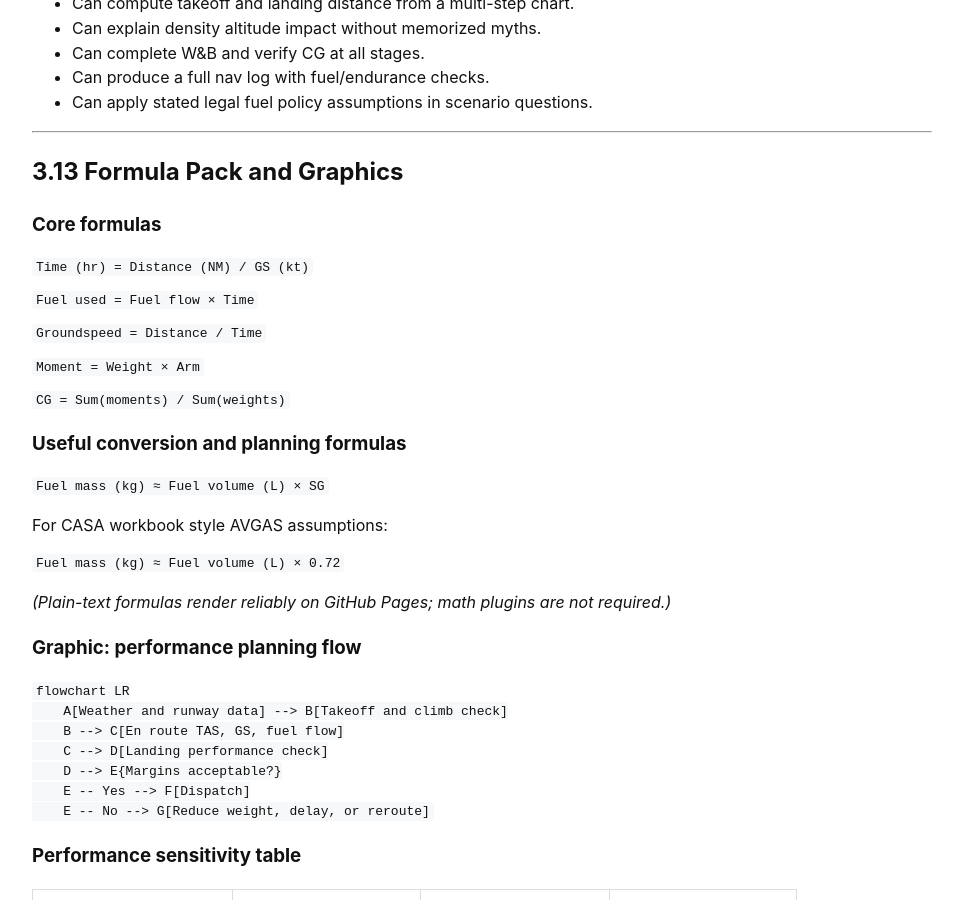
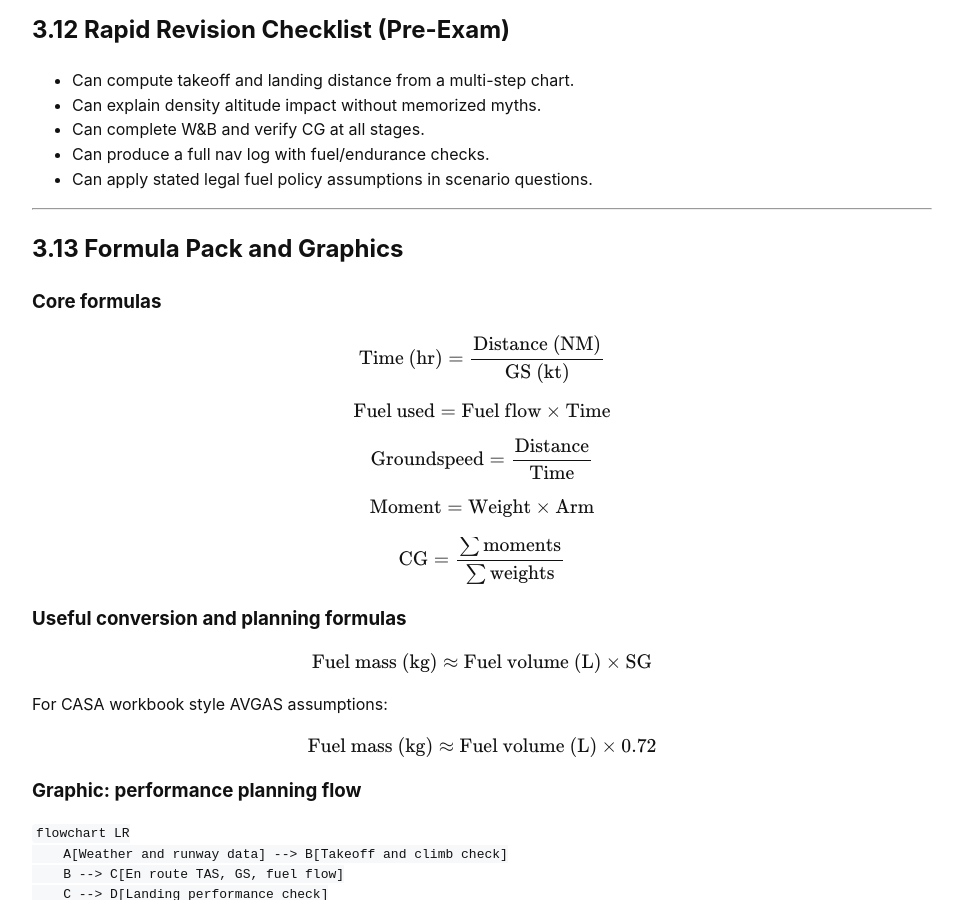
Before and after one commit to shivanraptor/pilot-ppl-notes, a Jekyll site: the page built from casa_ppl_exam/ch3_flight_performance_and_planning.md, in a window 1280 px wide and 900 px high, scrolled down 11695 px. Shown: the whole window, without its empty margins (158-1121 px from the left). Built offline with Jekyll 4.4.1, drawn with Linux system fonts in a browser that asks for light colours; some of the changed text lies outside the part shown.

Commit message:
Update formula formats in PPL Chapters

````diff
--- a/casa_ppl_exam/ch3_flight_performance_and_planning.md
+++ b/casa_ppl_exam/ch3_flight_performance_and_planning.md
@@ -180,8 +180,8 @@ These notes are exam-focused for CASA PPL performance/planning. Use aircraft-spe
 ## 3.6 Weight and Balance (W&B)
 
 - Core formulas:
-  - Moment = Weight x Arm
-  - CG = Total Moment / Total Weight
+  - $\text{Moment} = \text{Weight} \times \text{Arm}$
+  - $\text{CG} = \dfrac{\text{Total Moment}}{\text{Total Weight}}$
 - Verify:
   - MTOW and landing weight limits
   - Baggage/compartment limits
@@ -280,8 +280,8 @@ flowchart LR
 | Component | Formula/Method | Example value |
 |---|---|---:|
 | Taxi/start | Fixed allowance | 6 L |
-| Trip | Time x fuel flow | 64 L |
-| Reserve | Reserve time x fuel flow | 24 L |
+| Trip | Time $\times$ fuel flow | 64 L |
+| Reserve | Reserve time $\times$ fuel flow | 24 L |
 | Contingency | Policy or operational buffer | 10 L |
 | **Total required** | Sum of all components | **104 L** |
 
@@ -418,12 +418,16 @@ flowchart LR
 - Distance A to B: 180 NM.
 - Groundspeed toward B: 90 kt.
 - Groundspeed back to A (with headwind): 75 kt.
-- Let distance from A to ETP be `x`.
-- Time to continue from ETP to B = (180 - x) / 90.
-- Time to return from ETP to A = x / 75.
+- Let distance from A to ETP be $x$ (NM).
+- Time to continue from ETP to B: $(180 - x) / 90$.
+- Time to return from ETP to A: $x / 75$.
 - At ETP, times are equal:
-  - (180 - x) / 90 = x / 75
-  - x = about 82 NM from A.
+
+$$
+\frac{180 - x}{90} = \frac{x}{75}
+$$
+
+- $x \approx 82$ NM from A.
 - Use: before 82 NM, return may be faster; after 82 NM, continue may be faster (subject to weather/runway/fuel constraints).
 
 ---
@@ -472,39 +476,37 @@ flowchart LR
 
 ### Core formulas
 
-```text
-Time (hr) = Distance (NM) / GS (kt)
-```
+$$
+\text{Time (hr)} = \frac{\text{Distance (NM)}}{\text{GS (kt)}}
+$$
 
-```text
-Fuel used = Fuel flow × Time
-```
+$$
+\text{Fuel used} = \text{Fuel flow} \times \text{Time}
+$$
 
-```text
-Groundspeed = Distance / Time
-```
+$$
+\text{Groundspeed} = \frac{\text{Distance}}{\text{Time}}
+$$
 
-```text
-Moment = Weight × Arm
-```
+$$
+\text{Moment} = \text{Weight} \times \text{Arm}
+$$
 
-```text
-CG = Sum(moments) / Sum(weights)
-```
+$$
+\text{CG} = \frac{\sum \text{moments}}{\sum \text{weights}}
+$$
 
 ### Useful conversion and planning formulas
 
-```text
-Fuel mass (kg) ≈ Fuel volume (L) × SG
-```
+$$
+\text{Fuel mass (kg)} \approx \text{Fuel volume (L)} \times \text{SG}
+$$
 
 For CASA workbook style AVGAS assumptions:
 
-```text
-Fuel mass (kg) ≈ Fuel volume (L) × 0.72
-```
-
-_(Plain-text formulas render reliably on GitHub Pages; math plugins are not required.)_
+$$
+\text{Fuel mass (kg)} \approx \text{Fuel volume (L)} \times 0.72
+$$
 
 ### Graphic: performance planning flow
 
````
Also changed, not shown: casa_ppl_exam/ch1_air_law.md (+26 -0 lines), casa_ppl_exam/ch2_aircraft_general_knowledge_agk.md (+9 -1 lines), casa_ppl_exam/ch4_human_performance_and_limitations.md (+8 -0 lines), casa_ppl_exam/ch5_meteorology.md (+9 -9 lines).
